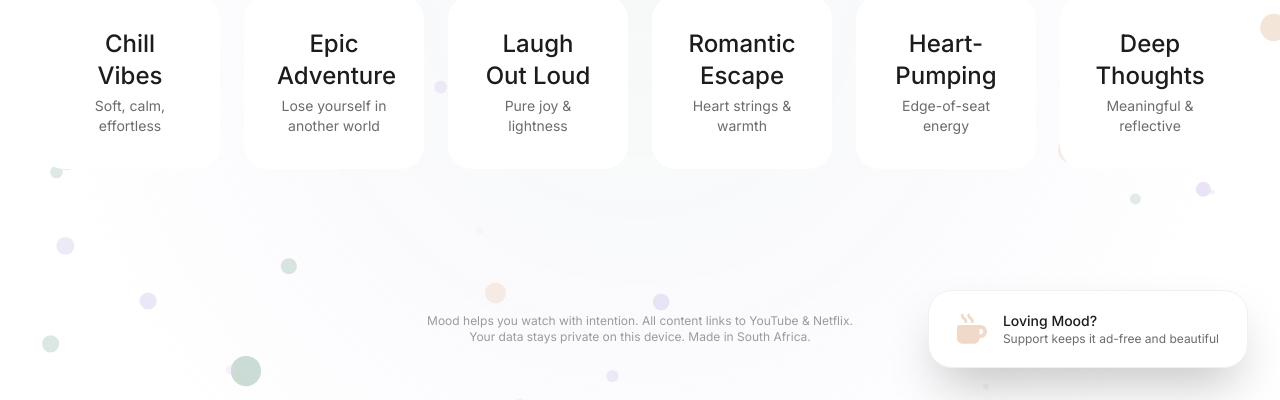
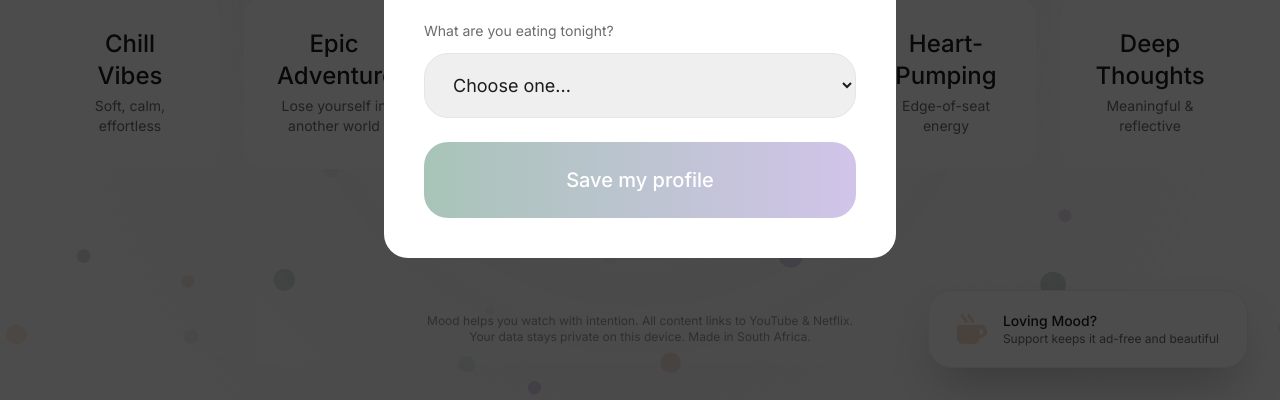
Before and after one commit to AlexTresor/mood, a plain HTML site: page index.html in a window 1280 px wide. Shown: the part 400-800 px from the top of the page. Drawn offline with nearby package versions, Linux system fonts and the light colour scheme.

Commit message:
Update index.html

```diff
--- a/index.html
+++ b/index.html
@@ -8,26 +8,19 @@
     <link rel="stylesheet" href="https://cdnjs.cloudflare.com/ajax/libs/font-awesome/6.6.0/css/all.min.css">
     <style>
         @import url('https://fonts.googleapis.com/css2?family=Inter:wght@400;500&family=Space+Grotesk:wght@500;600&display=swap');
-
         body { font-family: 'Inter', system-ui, sans-serif; background: #ffffff; overflow-x: hidden; }
         .heading { font-family: 'Space Grotesk', sans-serif; }
-
         .nav { backdrop-filter: blur(24px); }
-
         .dynamic-bg {
             position: fixed; top: 0; left: 0; width: 100%; height: 100%; pointer-events: none; z-index: -1;
             background: radial-gradient(circle at var(--mouse-x, 50%) var(--mouse-y, 50%),
-                        rgba(168,196,184,0.1) 0%, rgba(209,196,233,0.08) 50%, transparent 80%);
+                        rgba(168,196,184,0.12) 0%, rgba(209,196,233,0.09) 50%, transparent 80%);
         }
-
-        canvas#particle-canvas { position: fixed; top: 0; left: 0; width: 100%; height: 100%; pointer-events: none; z-index: -1; opacity: 0.7; }
-
+        canvas#particle-canvas { position: fixed; top: 0; left: 0; width: 100%; height: 100%; pointer-events: none; z-index: -1; opacity: 0.85; }
         .mood-card { transition: all 0.5s cubic-bezier(0.4, 0, 0.2, 1); }
         .mood-card:hover { transform: translateY(-8px); box-shadow: 0 40px 80px -20px rgb(168 196 184 / 0.25); }
-
         .content-card { transition: all 0.4s cubic-bezier(0.4, 0, 0.2, 1); }
         .content-card:hover { transform: scale(1.04); }
-
         .modal { animation: modalPop 0.4s cubic-bezier(0.34, 1.56, 0.64, 1); }
         @keyframes modalPop { 0% { opacity: 0; transform: scale(0.95); } 100% { opacity: 1; transform: scale(1); } }
     </style>
@@ -56,7 +49,7 @@
         </div>
     </nav>
 
-    <!-- DISCOVER SECTION -->
+    <!-- DISCOVER -->
     <div id="discover" class="max-w-screen-2xl mx-auto px-10 pt-20 pb-24">
         <div class="max-w-2xl mx-auto text-center">
             <h2 class="heading text-7xl leading-none tracking-[-3px] font-semibold mb-6">
@@ -98,7 +91,7 @@
         </div>
     </div>
 
-    <!-- TRAILER MODAL (autoplay fixed) -->
+    <!-- TRAILER MODAL -->
     <div onclick="if(event.target.id==='trailer-modal')hideTrailer()" id="trailer-modal" class="hidden fixed inset-0 bg-black/90 flex items-center justify-center z-[9999]">
         <div class="modal bg-white rounded-3xl max-w-5xl w-full mx-4 overflow-hidden">
             <div class="px-8 py-6 border-b flex justify-between items-center">
@@ -116,7 +109,7 @@
         </div>
     </div>
 
-    <!-- PROFILE MODAL -->
+    <!-- PROFILE ONBOARDING (auto-shows for guests) -->
     <div onclick="if(event.target.id==='profile-modal')hideProfileModal()" id="profile-modal" class="hidden fixed inset-0 bg-black/70 flex items-center justify-center z-[9999]">
         <div class="modal bg-white rounded-3xl max-w-lg w-full mx-4 p-10">
             <h3 class="heading text-4xl text-center mb-2">Create your mood profile</h3>
@@ -152,7 +145,7 @@
     </footer>
 
     <script>
-        // Blueberry particle system (more visible pops)
+        // Blueberry particle splashes (more visible)
         const canvas = document.getElementById('particle-canvas');
         const ctx = canvas.getContext('2d');
         let particles = [];
@@ -160,25 +153,14 @@
             constructor() {
                 this.x = Math.random() * canvas.width;
                 this.y = Math.random() * canvas.height;
-                this.size = Math.random() * 14 + 8;
-                this.speedX = (Math.random() - 0.5) * 2;
-                this.speedY = (Math.random() - 0.5) * 2;
+                this.size = Math.random() * 16 + 8;
+                this.speedX = (Math.random() - 0.5) * 3;
+                this.speedY = (Math.random() - 0.5) * 3;
                 this.color = ['#a8c4b8', '#d1c4e9', '#f0d9c8'][Math.floor(Math.random()*3)];
                 this.alpha = 1;
             }
-            update() {
-                this.x += this.speedX;
-                this.y += this.speedY;
-                this.alpha -= 0.012;
-                this.size *= 0.98;
-            }
-            draw() {
-                ctx.globalAlpha = this.alpha;
-                ctx.fillStyle = this.color;
-                ctx.beginPath();
-                ctx.arc(this.x, this.y, this.size, 0, Math.PI * 2);
-                ctx.fill();
-            }
+            update() { this.x += this.speedX; this.y += this.speedY; this.alpha -= 0.015; this.size *= 0.98; }
+            draw() { ctx.globalAlpha = this.alpha; ctx.fillStyle = this.color; ctx.beginPath(); ctx.arc(this.x, this.y, this.size, 0, Math.PI * 2); ctx.fill(); }
         }
         function animateParticles() {
             ctx.clearRect(0, 0, canvas.width, canvas.height);
@@ -187,8 +169,7 @@
                 particles[i].draw();
                 if (particles[i].alpha <= 0 || particles[i].size <= 0) particles.splice(i, 1);
             }
-            // More frequent pops
-            if (Math.random() < 0.8) particles.push(new Particle());
+            if (Math.random() < 1.2) particles.push(new Particle()); // more frequent
             requestAnimationFrame(animateParticles);
         }
         function resizeCanvas() {
@@ -196,17 +177,20 @@
             canvas.height = window.innerHeight;
         }
 
-        // App logic
+        // App data
         let userProfile = { name: "Guest", loggedIn: false, history: [], prefs: {0:40,1:60,2:30,3:70,4:50,5:55}, foodPref: "", watchLater: [] };
         let currentMood = null;
 
         const contentDB = [
             {id:1, title:"The Bear • Season 3 Trailer", youtubeId:"p5z7N8f8T4g", moods:[0], desc:"Intense kitchen energy"},
             {id:2, title:"Dune: Prophecy • Official Trailer", youtubeId:"Y9y8tV8l8zQ", moods:[1], desc:"Epic worlds"},
-            {id:3, title:"Only Murders in the Building • S4 Trailer", youtubeId:"4u3g1rLq3pA", moods:[2], desc:"Cozy mystery laughs"},
+            {id:3, title:"Only Murders in the Building • S4 Trailer", youtubeId:"dKyX8rocAB8", moods:[2], desc:"Cozy mystery laughs"},
             {id:4, title:"La La Land • 4K Trailer", youtubeId:"0pdPf7V2j1E", moods:[3], desc:"Romantic jazz nights"},
             {id:5, title:"Oppenheimer • Behind the Scenes", youtubeId:"uYPbbksJxIg", moods:[5], desc:"Mind-bending history"},
-            {id:6, title:"Arcane • Season 2 Trailer", youtubeId:"f4z8z7b7q7k", moods:[4], desc:"Stunning animation"}
+            {id:6, title:"Arcane • Season 2 Trailer", youtubeId:"f4z8z7b7q7k", moods:[4], desc:"Stunning animation"},
+            {id:7, title:"The Bear • Season 3 Official Trailer", youtubeId:"p5z7N8f8T4g", moods:[0], desc:"Kitchen chaos & family"},
+            {id:8, title:"Only Murders S4 Trailer 2", youtubeId:"dKyX8rocAB8", moods:[2], desc:"Laughs & murder"},
+            {id:9, title:"Dune Prophecy Trailer", youtubeId:"Y9y8tV8l8zQ", moods:[1], desc:"Desert epic"}
         ];
 
         function saveProfile() { localStorage.setItem('moodProfile', JSON.stringify(userProfile)); }
@@ -250,6 +234,8 @@
             const container = document.getElementById('recs-grid');
             container.innerHTML = '';
             let filtered = contentDB.filter(item => item.moods.includes(currentMood));
+            // Show at least 3 cards
+            if (filtered.length < 3) filtered = [...filtered, ...contentDB.slice(0, 3 - filtered.length)];
             filtered.forEach(item => {
                 const card = document.createElement('div');
                 card.className = "content-card bg-white rounded-3xl overflow-hidden cursor-pointer border border-transparent";
@@ -271,13 +257,10 @@
         function playTrailer(id) {
             const item = contentDB.find(c => c.id === id);
             document.getElementById('modal-title').textContent = item.title;
-
             const iframe = document.getElementById('youtube-player');
-            iframe.src = `https://www.youtube.com/embed/${item.youtubeId}?autoplay=1&mute=1&rel=0&modestbranding=1`;
-
+            iframe.src = `https://www.youtube.com/embed/${item.youtubeId}?autoplay=1&mute=1&rel=0`;
             const fullLink = document.getElementById('full-link');
             fullLink.href = `https://www.youtube.com/watch?v=${item.youtubeId}`;
-
             document.getElementById('trailer-modal').classList.remove('hidden');
             document.getElementById('trailer-modal').classList.add('flex');
         }
@@ -320,7 +303,9 @@
             resizeCanvas();
             animateParticles();
             window.addEventListener('resize', resizeCanvas);
-            console.log('%c🌫️ mood v4 – autoplay + blueberry splashes fixed', 'color:#a8c4b8; font-size:14px');
+            // Auto-show onboarding for guests on first visit
+            if (!userProfile.loggedIn) setTimeout(() => showProfileModal(), 1200);
+            console.log('%c🌫️ mood v5 – fixed autoplay + visible blueberry splashes', 'color:#a8c4b8; font-size:14px');
         };
     </script>
 </body>
```
